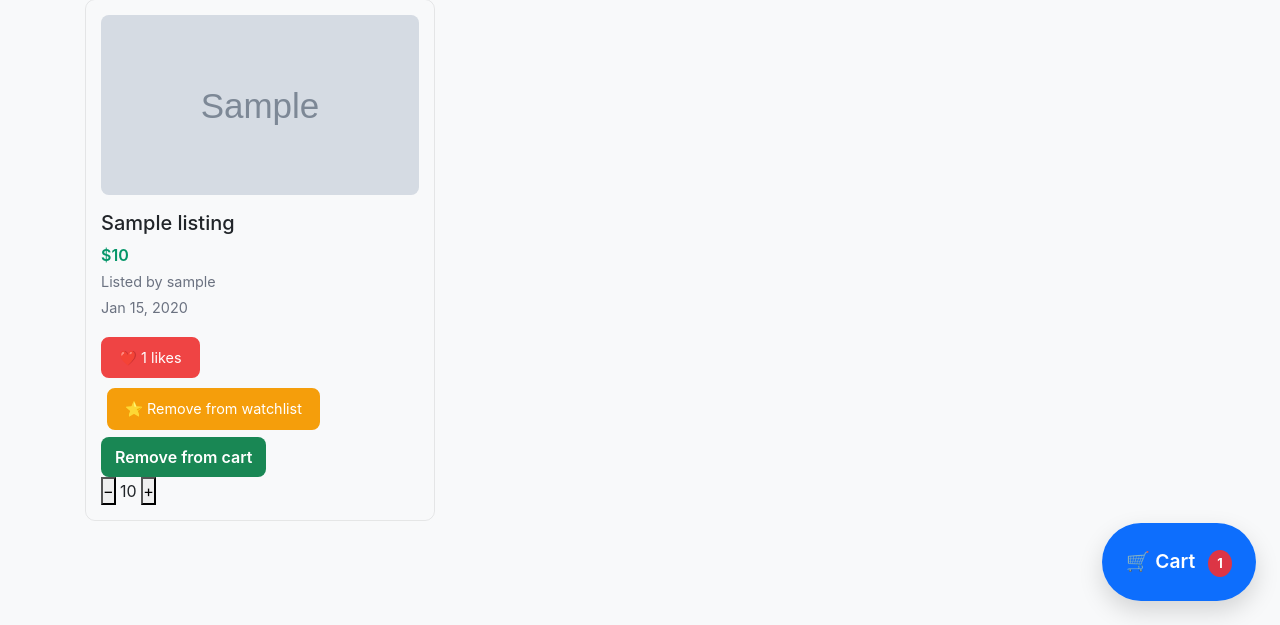
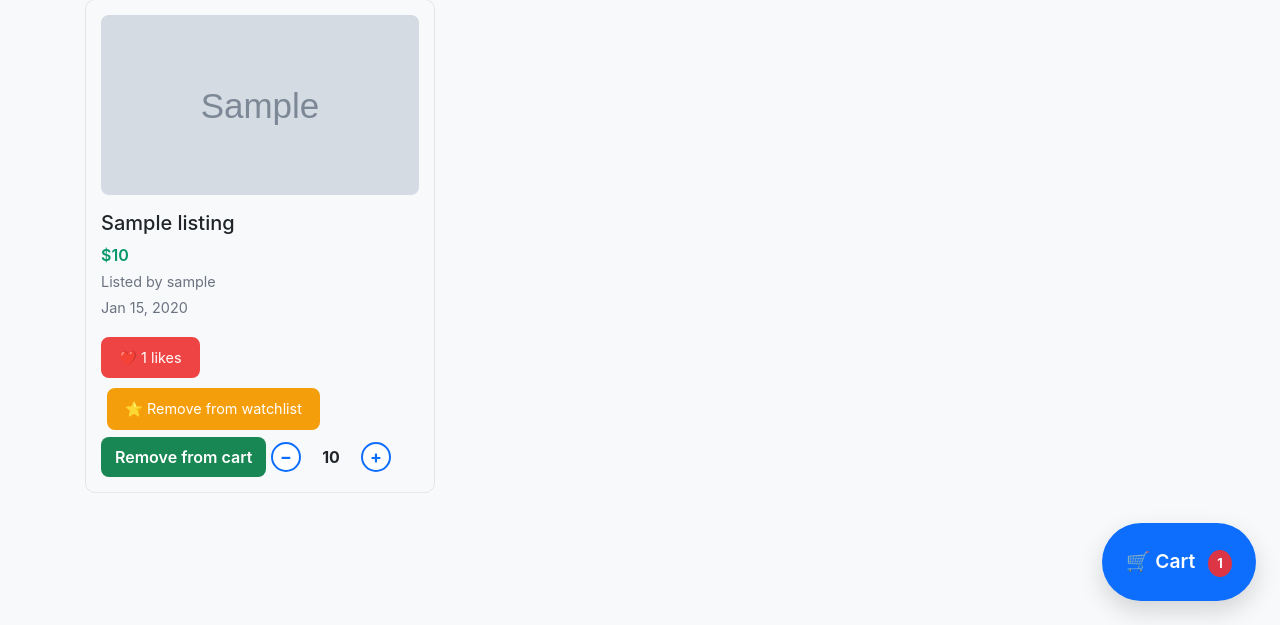
Before and after one commit to AbdulRahman-cy/E-Commerce-Web-Platform, a Django app: page / in a window 1280 px wide. Shown: the part 175-800 px from the top of the page. Run offline with Django 3.2, Linux system fonts and the light colour scheme; a user stored in the database is signed in; tables that the repository leaves empty hold one stand-in row (values such as "Sample post"); grey boxes marked "Sample" are stand-in pictures; some libraries are stand-ins or nearby versions.

Commit message:
Styling controls

```diff
--- a/auctions/templates/auctions/index.html
+++ b/auctions/templates/auctions/index.html
@@ -107,6 +107,40 @@
 
 .cart-btn.in-cart {
     background: #198754;
+}
+
+/* Cart Controls Container */
+[id^="cart-controls-"] {
+    display: inline-flex;
+    align-items: center;
+    gap: 20px;
+    margin-top: 8px;
+}
+
+.qty-btn-decrease,
+.qty-btn-increase {
+    width: 30px;
+    height: 30px;
+    border: 2px solid #0d6efd;
+    border-radius: 50%;
+    background: white;
+    color: #0d6efd;
+    font-size: 1.1rem;
+    font-weight: bold;
+    cursor: pointer;
+    padding: 0;
+}
+
+.qty-btn-decrease:hover,
+.qty-btn-increase:hover {
+    background: #0d6efd;
+    color: white;
+}
+
+[id^="qty-"] {
+    font-weight: bold;
+    width: 20px;
+    text-align: center;
 }
 
 
--- a/auctions/templates/auctions/layout.html
+++ b/auctions/templates/auctions/layout.html
@@ -149,7 +149,7 @@ window.updateCartUI = function(cartCount, inCart, buttonElement, listingId, item
     const controls = document.getElementById(`cart-controls-${listingId}`);
     if(controls) {
         if(inCart && item_quantity > 0) {
-            controls.style.display = 'block';
+            controls.style.display = 'inline-flex';
         } else {
             controls.style.display = 'none';
         }
```
